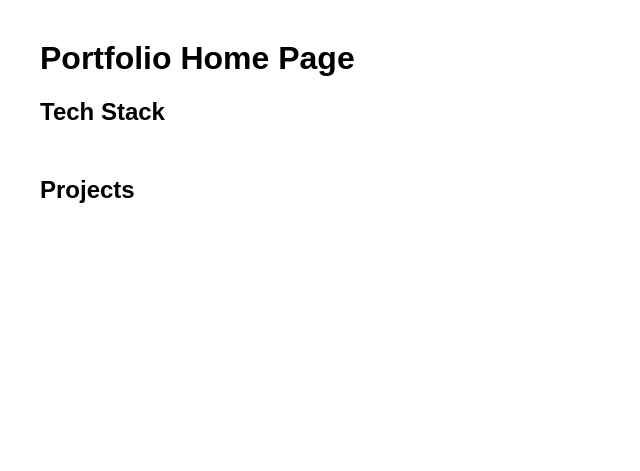
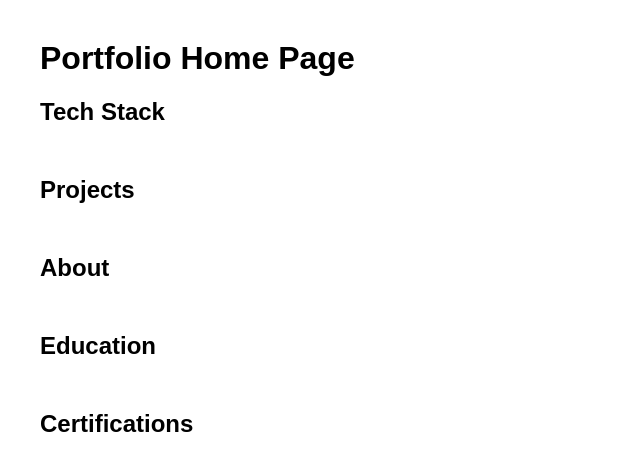
Before and after one commit to Shishikon/Portfolio, a Django app: page / in a window 1280 px wide. Shown: the top 471 px of the page, without its empty margins (0-640 px from the left). Run offline with Django 5.2, Linux system fonts and the light colour scheme; tables that the repository leaves empty hold one stand-in row (values such as "Sample post").

Commit message:
back end is ready

```diff
--- a/portfolio/templates/index.html
+++ b/portfolio/templates/index.html
@@ -45,6 +45,25 @@
     <div id="projects"></div>
 </div>
 
+<!-- ABOUT SECTION -->
+<div class="section">
+    <h2>About</h2>
+    <div id="about"></div>
+</div>
+
+<!-- EDUCATION SECTION -->
+<div class="section">
+    <h2>Education</h2>
+    <div id="education"></div>
+</div>
+
+
+<!-- CERTIFICATIONS SECTION -->
+<div class="section">
+    <h2>Certifications</h2>
+    <div id="certifications"></div>
+</div>
+
 <script>
 /* ---------------- SKILLS ---------------- */
 fetch('/api/v1/stacks/')
@@ -65,6 +84,10 @@ fetch('/api/v1/stacks/')
 
     container.innerHTML = html
 })
+
+/* ---------------- SKILLS ---------------- */
+
+
 
 
 /* ---------------- PROJECTS ---------------- */
@@ -88,6 +111,86 @@ fetch('/api/v1/projects/')
 
     container.innerHTML = html
 })
+/* ---------------- PROJECTS ---------------- */
+
+
+
+
+/* ---------------- ABOUT ---------------- */
+fetch('/api/v1/about/')
+.then(response => response.json())
+.then(data => {
+
+    const container = document.getElementById('about')
+
+    let html = ""
+
+    data.forEach(ab => {
+        html += `
+            <div class="card">
+                <h3>${ab.full_name}</h3>
+                <p>${ab.profession ?? ''}</p>
+                ${ab.profile_image ? `<img src="${ab.profile_image}" width="50">` : ''}
+            </div>
+        `
+    })
+
+    container.innerHTML = html
+})
+/* ---------------- ABOUT ---------------- */
+
+
+
+/* ---------------- EDUCATION ---------------- */
+fetch('/api/v1/education/')
+.then(response => response.json())
+.then(data => {
+
+    const container = document.getElementById('education')
+
+    let html = ""
+
+    data.forEach(edu => {
+        html += `
+            <div class="card">
+                <h3>${edu.institution}</h3>
+                <p>${edu.degree ?? ''}</p>
+                <p>${edu.field_of_study ?? ''}</p>
+            </div>
+        `
+    })
+
+    container.innerHTML = html
+})
+/* ---------------- EDUCATION ---------------- */
+
+
+
+/* ---------------- CERTIFICATIONS ---------------- */
+fetch('/api/v1/certifications/')
+.then(response => response.json())
+.then(data => {
+
+    const container = document.getElementById('certifications')
+
+    let html = ""
+
+    data.forEach(certification => {
+        html += `
+            <div class="card">
+                <h3>${certification.title}</h3>
+                <p>${certification.organization ?? ''}</p>
+                ${certification.image ? `<img src="${certification.image}" width="50">` : ''}
+            </div>
+        `
+    })
+
+    container.innerHTML = html
+})
+/* ---------------- CERTIFICATIONS ---------------- */
+
+
+
 
 </script>
 
```
Also changed, not shown: 1 other file.
